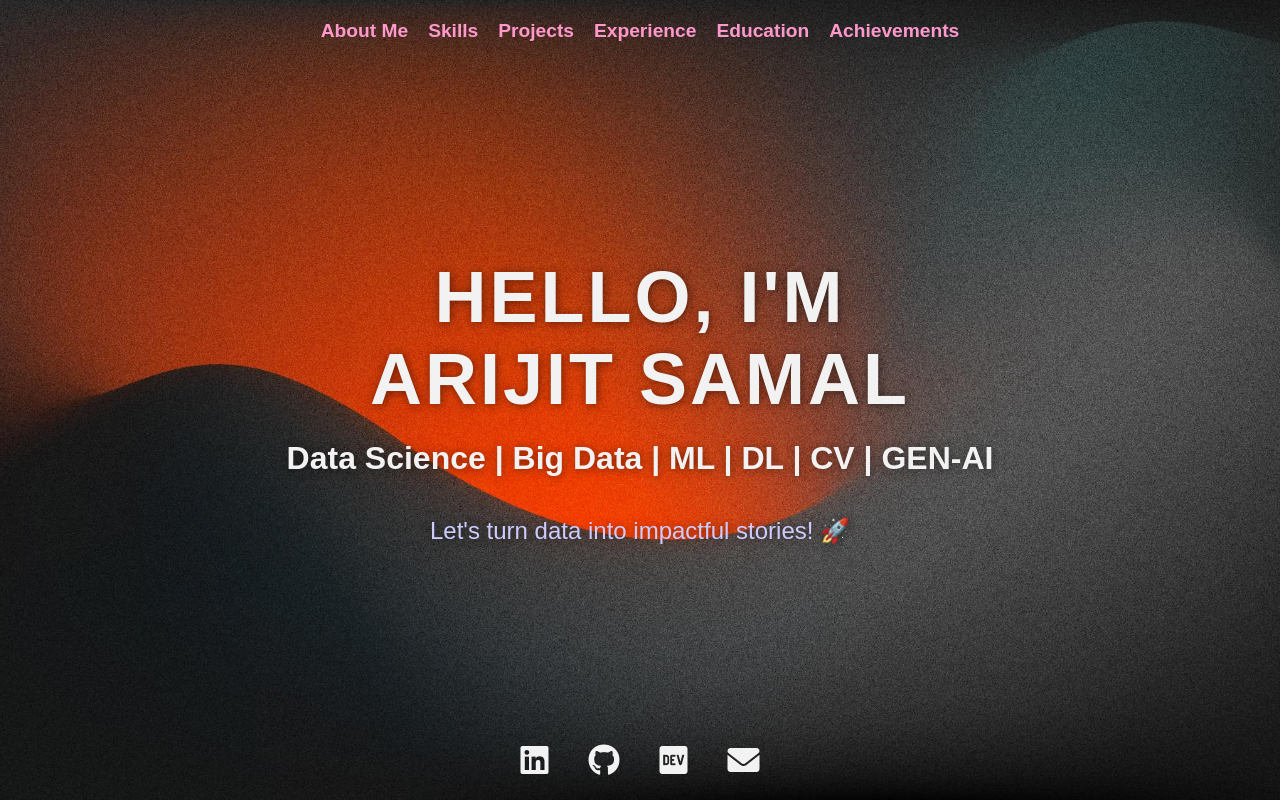
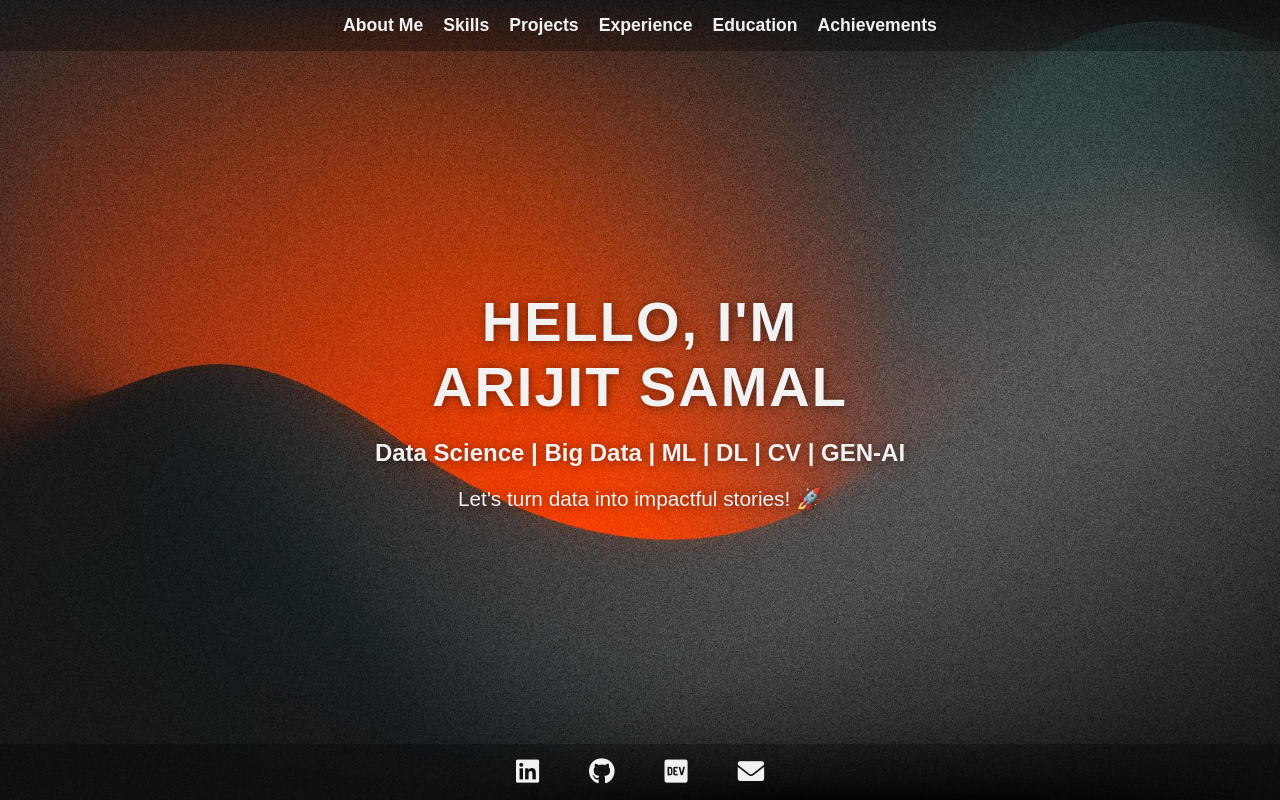
Before and after one commit to 1-ARIjitS/portfolio, a plain HTML site: page index.html in a window 1280 px wide. Drawn offline with Linux system fonts and the light colour scheme.

Commit message:
html and css updated

```diff
--- a/css/style.css
+++ b/css/style.css
@@ -34,15 +34,39 @@ header {
     font-family: 'Poppins', sans-serif; /* Modern, clean font for the navbar */
 }
 
+/* Navbar link styles */
 .nav-links a {
     text-decoration: none;
-    color: #ff99cc; /* Light pink color for navigation links */
-    font-size: 1.2rem; /* Increase font size for better readability */
-    font-weight: bold; /* Bold navigation links */
+    color: #f2f2f2; /* Light pink color for navigation links */
+    font-size: 1.1rem; /* Slightly smaller */
+    font-weight: bold;
+    transition: transform 0.3s ease, color 0.3s ease; /* Smooth transition */
 }
 
+/* Hover effect: makes text pop and changes color */
 .nav-links a:hover {
-    color: #ccccff; /* Light purple on hover */
+    color: #09f815; /* Light purple on hover */
+    transform: scale(1.2); /* Slightly larger on hover */
+}
+
+/* Translucent navbar with see-through background */
+.translucent-header {
+    background: rgba(0, 0, 0, 0.3); /* Semi-transparent black */
+    position: fixed;
+    top: 0;
+    width: 100%;
+    padding: 15px 0;
+    z-index: 1000;
+}
+
+/* Social media links in footer with see-through background */
+.translucent-footer {
+    background: rgba(0, 0, 0, 0.3); /* Semi-transparent black */
+    padding: 8px 0;
+    text-align: center;
+    position: fixed;
+    bottom: 0;
+    width: 100%;
 }
 
 /* Hero section */
@@ -56,46 +80,51 @@ header {
     text-shadow: 1px 1px 10px rgba(0, 0, 0, 0.5);
 }
 
+/* Adjusting text sizes for the landing page */
 .hero-heading {
-    font-size: 4.5rem;
+    font-size: 3.5rem; /* Decrease the size */
     font-weight: bold;
-    letter-spacing: 3px;
-    color: #f2f2f2; /* Light text to contrast background */
+    letter-spacing: 2px;
+    color: #f2f2f2;
     margin-bottom: 20px;
 }
 
 .hero-subheading {
-    font-size: 2rem;
-    margin-bottom: 40px;
+    font-size: 1.5rem; /* Decrease the size */
+    margin-bottom: 20px;
     color: #f2f2f2;
 }
 
 .hero-tagline {
-    font-size: 1.5rem;
-    color: #ccccff; /* Subtle light shade */
+    font-size: 1.3rem; /* Decrease the size */
+    color: #f2f2f2;
 }
 
 /* Footer and Social Links */
-footer {
+/* footer {
     position: absolute;
     bottom: 20px;
     width: 100%;
     text-align: center;
-}
+} */
 
+/* Social media links */
 .social-links {
     list-style: none;
     display: flex;
     justify-content: center;
-    gap: 40px; /* Increase gap for better spacing */
+    gap: 50px;
 }
 
+/* Social media icon hover effect */
 .social-links a {
     text-decoration: none;
     color: #f2f2f2;
-    font-size: 2rem; /* Bigger icons for better visibility */
+    font-size: 2.2rem; /* Increase icon size */
+    transition: transform 0.3s ease, color 0.3s ease; /* Smooth transition */
 }
 
 .social-links a:hover {
-    color: #ff99cc; /* Light pink on hover */
+    color: #09f815; /* Light pink on hover */
+    transform: scale(1.3); /* Larger scale on hover for noticeable effect */
 }
--- a/index.html
+++ b/index.html
@@ -8,7 +8,8 @@
     <link rel="stylesheet" href="https://cdnjs.cloudflare.com/ajax/libs/font-awesome/6.0.0-beta3/css/all.min.css">
 </head>
 <body>
-    <header>
+    <!-- Header with translucent background -->
+    <header class="translucent-header">
         <nav class="main-nav">
             <ul class="nav-links">
                 <li><a href="about.html">About Me</a></li>
@@ -31,12 +32,13 @@
         </section>
     </main>
 
-    <footer>
+    <!-- Footer with translucent background for social media links -->
+    <footer class="translucent-footer">
         <ul class="social-links">
-            <li><a href="https://www.linkedin.com/in/arijit-samal1" target="_blank"><i class="fab fa-linkedin"></i></a></li>
-            <li><a href="https://github.com/1-ARIjitS" target="_blank"><i class="fab fa-github"></i></a></li>
-            <li><a href="https://devpost.com/arijits19" target="_blank"><i class="fab fa-dev"></i></a></li>
-            <li><a href="mailto:arijit.samal@student-cs.fr" target="_blank"><i class="fas fa-envelope"></i></a></li> <!-- Mail icon -->
+            <li><a href="https://www.linkedin.com/in/arijit-samal1" target="_blank"><i class="fab fa-linkedin fa-xs"></i></a></li>
+            <li><a href="https://github.com/1-ARIjitS" target="_blank"><i class="fab fa-github fa-xs"></i></a></li>
+            <li><a href="https://devpost.com/arijits19" target="_blank"><i class="fab fa-dev fa-xs"></i></a></li>
+            <li><a href="mailto:arijit.samal@student-cs.fr" target="_blank"><i class="fas fa-envelope fa-xs"></i></a></li>
         </ul>
     </footer>
 </body>
```
